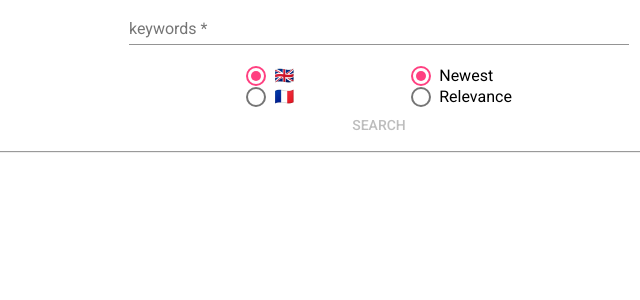
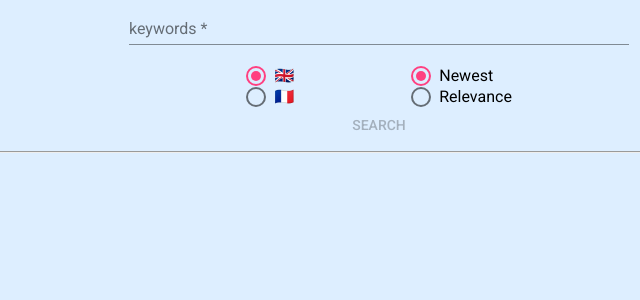
Before and after one commit to wishtack-training/wt-training-angular, an Angular app: page / in a window 1280 px wide. Shown: the top 300 px of the page, without its empty margins (261-901 px from the left). Built offline with nearby package versions, Linux system fonts and the light colour scheme.

Commit message:
🚧 add book search

```diff
--- a/src/app/book-search/book-search.component.html
+++ b/src/app/book-search/book-search.component.html
@@ -20,8 +20,6 @@
 
   </div>
 
-  <!--  @todo use checkboxes & radios for filtering and sorting. -->
-  <!-- https://developers.google.com/books/docs/v1/reference/volumes/list -->
   <button
     mat-button
     color="primary"
--- a/src/styles.css
+++ b/src/styles.css
@@ -5,6 +5,7 @@ html, body {
 }
 
 body {
+    background-color: #ddeeff;
     margin: 0;
     font-family: Roboto, "Helvetica Neue", sans-serif;
 }
```
